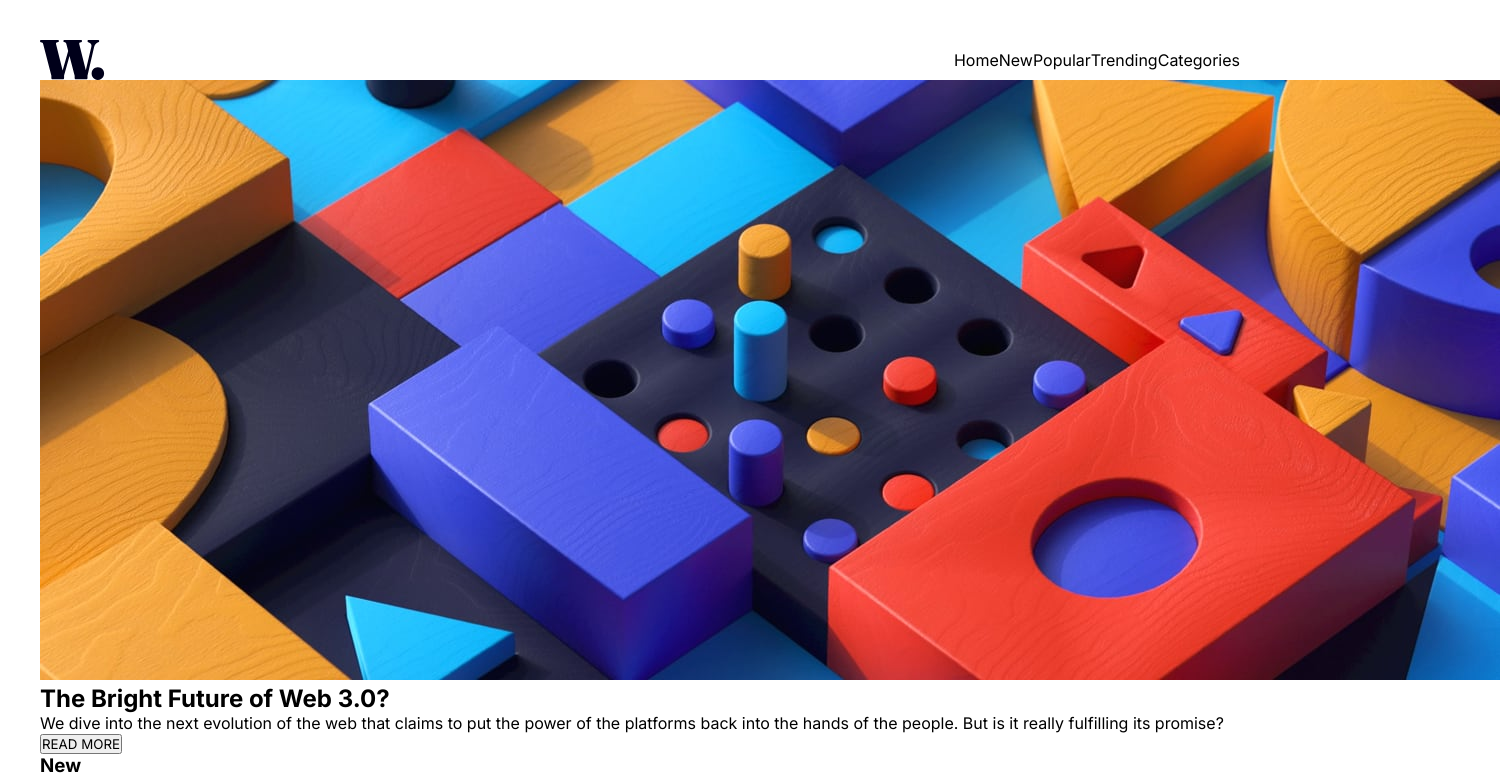
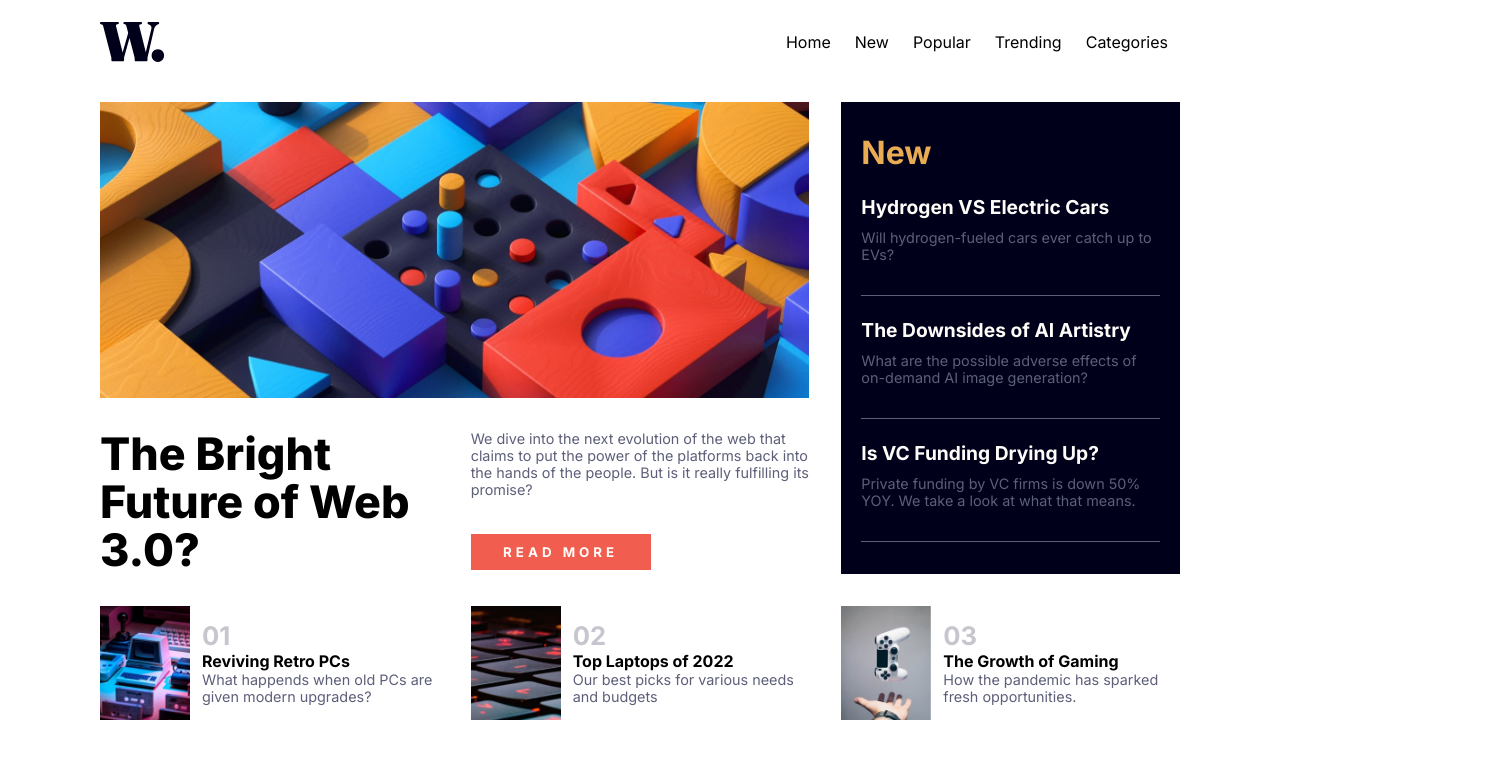
Before and after one commit to AndresC016/News-Homepage, a plain HTML site: page index.html in a window 1280 px wide. Shown: the top 774 px of the page, 1500 px wide, since content can reach past the window. Drawn offline with Linux system fonts and the light colour scheme.

Commit message:
Desktop desing terminado

```diff
--- a/index.html
+++ b/index.html
@@ -22,21 +22,11 @@
     </ul>
   </nav>
 
+  <div class="principal-container">
     <section class="main-content">
 
       <div class="principal-image">
         <img src="./assets/images/image-web-3-desktop.jpg" alt="ilustration">
-    </div>
-
-    <div class="sub-news1">
-      <h2>The Bright Future of Web 3.0?</h2>
-    </div>
-
-    <div class="sub-news2">
-      <p>
-        We dive into the next evolution of the web that claims to put the power of the platforms back into the hands of the people. But is it really fulfilling its promise?
-      </p>
-      <button>READ MORE</button>
       </div>
 
       <aside class="news-aside">
@@ -65,9 +55,19 @@
 
       </aside>
 
+      <div class="sub-news1">
+        <h2>The Bright Future of Web 3.0?</h2>
+      </div>
+
+      <div class="sub-news2">
+        <p>
+          We dive into the next evolution of the web that claims to put the power of the platforms back into the hands of the people. But is it really fulfilling its promise?
+        </p>
+        <button>READ MORE</button>
+      </div>
+
     </section>
     <section class="down-content">
-
       <div class="top-card">
         <img src="./assets/images/image-retro-pcs.jpg" alt="Retro PC">
         <div>
@@ -101,6 +101,8 @@
         </div>
       </div>
     </section>
+  </div>
+
 
 </body>
 </html>
--- a/style.css
+++ b/style.css
@@ -7,19 +7,140 @@
 }
 
 body {
-    padding: 40px;
+    padding: 22px 100px;
+}
+
+p {
+    font-size: .9rem;
+    font-weight: 400;
+    color: hsl(236, 13%, 42%);
 }
 
 .nav {
     display: flex;
     align-items: center;
     justify-content: space-between;
+    margin-bottom: 40px;
 }
 
 .navlist {
     display: flex;
     align-items: center;
     justify-content: space-between;
-    width: auto;
     list-style: none;
 }
+.navlist li {
+    padding: 4px 12px;
+    cursor: pointer;
+}
+.navlist li:hover {
+    color: hsl(5, 85%, 63%);
+}
+
+.principal-container {
+    display: flex;
+    flex-direction: column;
+    align-items: center;
+}
+
+.main-content {
+    display: grid;
+    grid-template-columns: repeat(3, 1fr);
+    grid-template-rows: repeat(3, auto);
+    justify-items: center;
+    column-gap: 32px;
+    row-gap: 32px;
+}
+
+.principal-image {
+    grid-column: 1 / 3;
+    grid-row: 1 / 3;
+}
+.principal-image img {
+    width: 100%;
+    height: 100%;
+}
+
+.news-aside {
+    grid-column: 3 / 4;
+    grid-row: 1 / 4;
+    display: flex;
+    flex-direction: column;
+    justify-content: space-around;
+    background-color: hsl(240, 100%, 5%);
+    color: hsl(36, 100%, 99%);
+    padding: 20px;
+}
+.news-aside h3 {
+    font-size: 2rem;
+    color: hsl(35, 77%, 62%);
+}
+
+.new {
+    padding-bottom: 32px;
+    border-bottom: 1px solid hsl(236, 13%, 42%);
+}
+.new h4 {
+    font-size: 1.2rem;
+    margin-bottom: 10px;
+    cursor: pointer;
+}
+.new h4:hover {
+    color: hsl(35, 77%, 62%);
+}
+
+.sub-news1 h2 {
+    font-size: 2.8rem;
+    font-weight: 800;
+    line-height: 3rem;
+}
+
+.sub-news2 {
+    position: relative;
+}
+p {
+    font-size: .9rem;
+    font-weight: 400;
+}
+.sub-news2 button {
+    width: 180px;
+    height: 36px;
+    border: none;
+    background-color: hsl(5, 85%, 63%);
+    color: hsl(36, 100%, 99%);
+    cursor: pointer;
+    font-weight: 700;
+    letter-spacing: 4px;
+    position: absolute;
+    bottom: 4px;
+    left: 0;
+}
+
+.sub-news2 button:hover {
+    background-color: hsl(240, 100%, 5%);
+}
+
+.down-content {
+    display: grid;
+    grid-template-columns: repeat(3, 1fr);
+    column-gap: 32px;
+    margin-top: 32px;
+}
+
+.top-card {
+    display: flex;
+    align-items: center;
+    gap: 12px;
+}
+.top-card img {
+    width: 90px;
+}
+.top-card h3 {
+    font-size: 1.6rem;
+    color: hsl(233, 8%, 79%);
+}
+
+.top-card h4:hover {
+    cursor: pointer;
+    color: hsl(5, 85%, 63%);
+}
```
Lines whose indentation alone changed are shown as unchanged.
